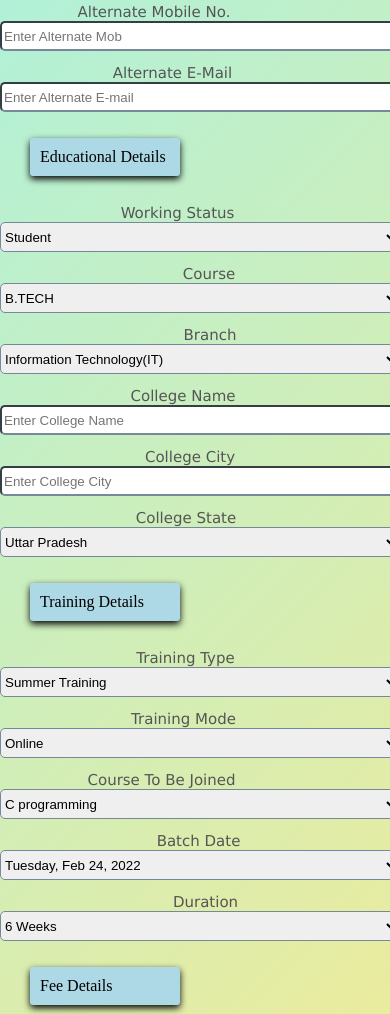
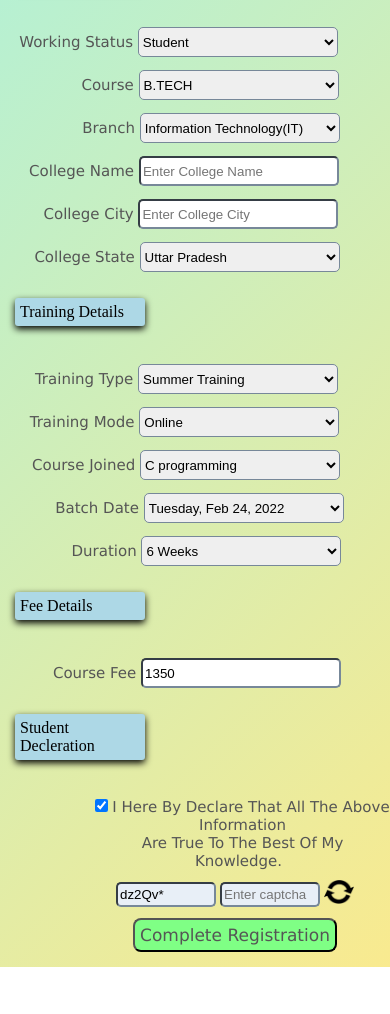
Before and after one commit to YASHVANT999/pyinthern.com, a website: page REGISTRATION FORM/index.html in a window 390 px wide. Shown: the part 690-1704 px from the top of the page. After the commit the page ends 1657 px from the top, so only its background shows below. Drawn offline with Linux system fonts and the light colour scheme.

Commit message:
Add files via upload

```diff
--- a/REGISTRATION FORM/index.html
+++ b/REGISTRATION FORM/index.html
@@ -1,6 +1,7 @@
 <html>
   <head>
     <title>Registration form</title>
+    <meta name="viewport" content="width=device-width, initial-scale=1.0" />
     <link
       rel="stylesheet"
       href="https://cdnjs.cloudflare.com/ajax/libs/font-awesome/5.15.3/css/all.min.css"
@@ -74,7 +75,7 @@
             placeholder="Enter E-mail"
             required
           /><br /><br /><br />
-          <label style="margin-left: -72px">alternate mobile no.</label>
+          <label style="margin-left: -26px">alternate mob</label>
           <input
             type="number"
             name="data[ALTERNATE_MOBILE]"
@@ -146,7 +147,7 @@
           <select name="data[MODE]">
             <option>Online</option></select
           ><br />
-          <label style="margin-left: -57px">course to be joined</label>
+          <label style="margin-left: -10px">course joined</label>
           <select name="data[COURSE_JOINED]">
             <option>C programming</option>
             <option>Python programming</option>
--- a/REGISTRATION FORM/style.css
+++ b/REGISTRATION FORM/style.css
@@ -172,3 +172,174 @@ button {
 .hide {
   display: none;
 }
+
+@media (max-width: 710px) {
+  .heading img {
+    display: block;
+    margin-left: auto;
+    margin-right: auto;
+    margin-bottom: 1px;
+    margin-top: -20px;
+  }
+
+  .head {
+    margin-top: -35px;
+    margin-right: -30px;
+  }
+  .details p {
+    margin-bottom: 20px;
+  }
+}
+
+@media (max-width: 675px) {
+  .personal-details,
+  .educational-details,
+  .training-type,
+  .fee-details,
+  .decleration label {
+    font-size: 15px;
+    font-weight: 500;
+    margin-right: 10px;
+    margin-bottom: 13px;
+  }
+
+  .personal-details input,
+  select {
+    width: 300px;
+  }
+
+  .educational-details input {
+    width: 300px;
+  }
+
+  .fee-details input {
+    width: 300px;
+  }
+}
+
+@media (max-width: 500px) {
+  .head {
+    font-size: 22px;
+  }
+  .heading img {
+    height: 120px;
+    width: 250px;
+  }
+  .details p {
+    padding: 7px;
+    margin-left: 20px;
+    width: 150px;
+    font-weight: 400;
+  }
+
+  .decleration {
+    margin-left: 20px;
+  }
+
+  #capt,
+  #textinput {
+    height: 30px;
+    width: 120px;
+    background: rgb(232, 239, 247);
+  }
+
+  .captimg {
+    height: 34px;
+    width: 30px;
+    padding-top: 10px;
+    margin-bottom: -5px;
+  }
+
+  center button {
+    margin: 8px;
+    padding: 5px;
+    font-size: 17px;
+    margin-top: -2px;
+    margin-bottom: 15px;
+  }
+
+  .personal-details,
+  .educational-details,
+  .training-type,
+  .fee-details,
+  .decleration label {
+    font-size: 15px;
+    margin-right: 8px;
+  }
+
+  .personal-details input,
+  select {
+    width: 230px;
+  }
+
+  .educational-details input {
+    width: 230px;
+  }
+
+  .fee-details input {
+    width: 230px;
+  }
+}
+
+@media (max-width: 420px) {
+  .personal-details input,
+  select {
+    width: 220px;
+  }
+
+  .educational-details input {
+    width: 220px;
+  }
+
+  .fee-details input {
+    width: 220px;
+  }
+
+  #capt,
+  #textinput {
+    height: 30px;
+    width: 110px;
+  }
+}
+
+@media (max-width: 395px) {
+  .details p {
+    padding: 5px;
+    margin-left: 15px;
+    width: 130px;
+    font-weight: 400;
+  }
+
+  .decleration {
+    margin-left: 15px;
+  }
+  .personal-details input,
+  select {
+    width: 200px;
+  }
+
+  .educational-details input {
+    width: 200px;
+  }
+
+  .fee-details input {
+    width: 200px;
+  }
+
+  #capt,
+  #textinput {
+    height: 25px;
+    width: 100px;
+  }
+}
+
+@media (max-width: 370px) {
+  .personal-details,
+  .educational-details,
+  .training-type,
+  .fee-details,
+  .decleration label {
+    font-size: 12px;
+    margin-right: 8px;
+  }
+}
```
Also changed, not shown: index.html (+1 -1 lines), style.css (+0 -21 lines).
